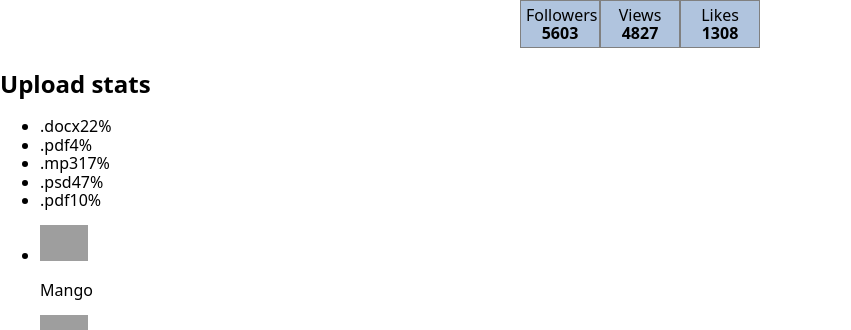
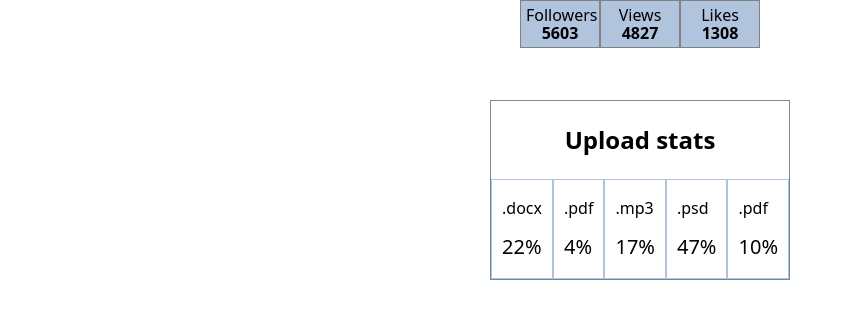
Before and after one commit to OksanaChorna/goit-react-hw-01-components, a React (Create React App) app: page / in a window 1280 px wide. Shown: the part 310-640 px from the top of the page, without its empty margins (0-851 px from the left). Built offline with nearby package versions, Linux system fonts and the light colour scheme; grey boxes are pictures that could not be loaded.

Commit message:
Статистика стилі є

```diff
--- /dev/null
+++ b/src/components/Statistics/Statistics.module.css
@@ -0,0 +1,32 @@
+.statistics {
+  display: block;
+  width: 300px;
+  text-align: center;
+  border: 1px solid lightslategray;
+  margin: 50px auto;
+}
+
+.title {
+  margin: 25px auto;
+}
+
+.statList {
+  display: flex;
+  justify-content: space-around;
+  height: 100px;
+  margin: 0;
+  padding: 0;
+  list-style: none;
+}
+
+.item {
+  display: flex;
+  flex-wrap: wrap;
+  align-items: center;
+  border: 1px solid lightsteelblue;
+  padding: 10px;
+}
+
+.percentage {
+  font-size: 20px;
+}
--- a/src/components/Statistics/statistics.js
+++ b/src/components/Statistics/statistics.js
@@ -1,16 +1,17 @@
 import React from 'react';
 import PropTypes from 'prop-types';
+import styles from './Statistics.module.css';
 
 const Statistics = ({ title, stats }) => {
   return (
-    <section className="statistics">
-      {title && <h2 className="title">{title}</h2>}
+    <section className={styles.statistics}>
+      {title && <h2 className={styles.title}>{title}</h2>}
 
-      <ul className="stat-list">
+      <ul className={styles.statList}>
         {stats.map(({ id, label, percentage }) => (
-          <li className="item" key={id}>
-            <span className="label">{label}</span>
-            <span className="percentage">{percentage}%</span>
+          <li className={styles.item} key={id}>
+            <span className={styles.label}>{label}</span>
+            <span className={styles.percentage}>{percentage}%</span>
           </li>
         ))}
       </ul>
```
